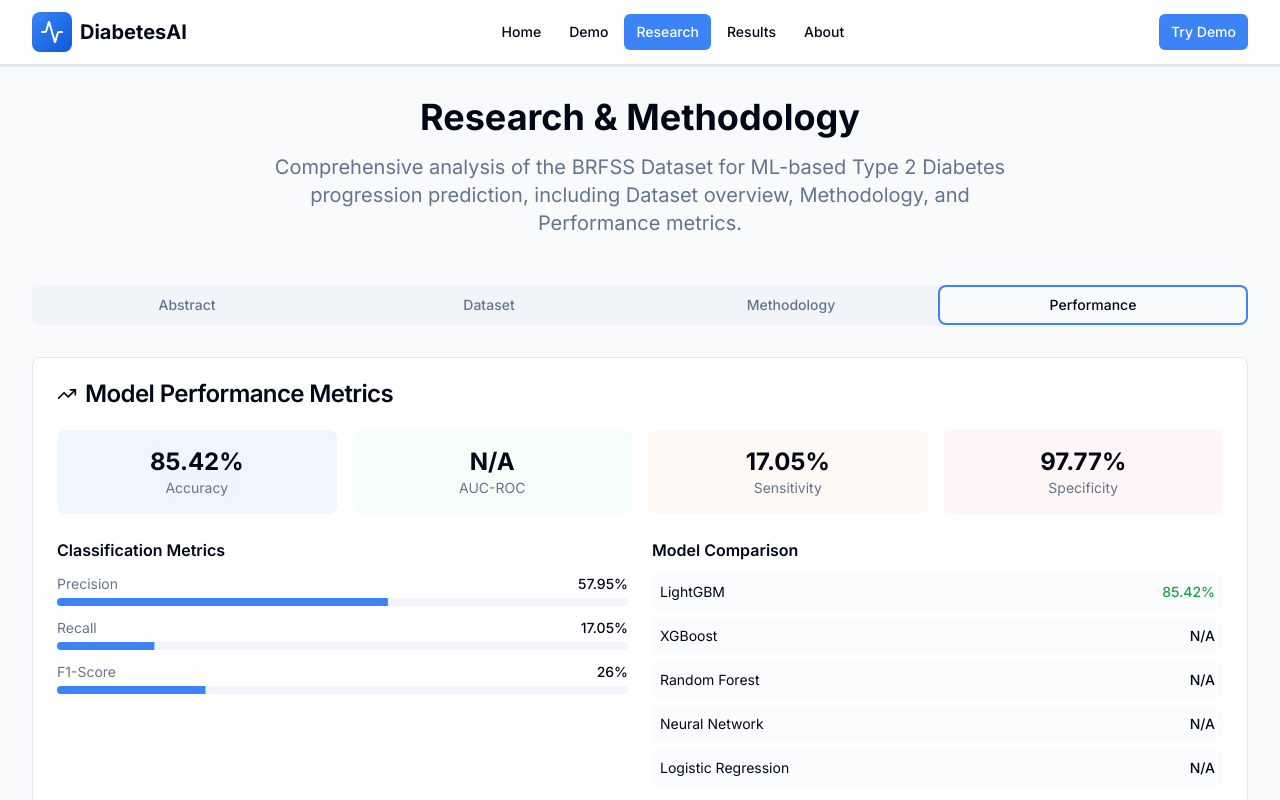
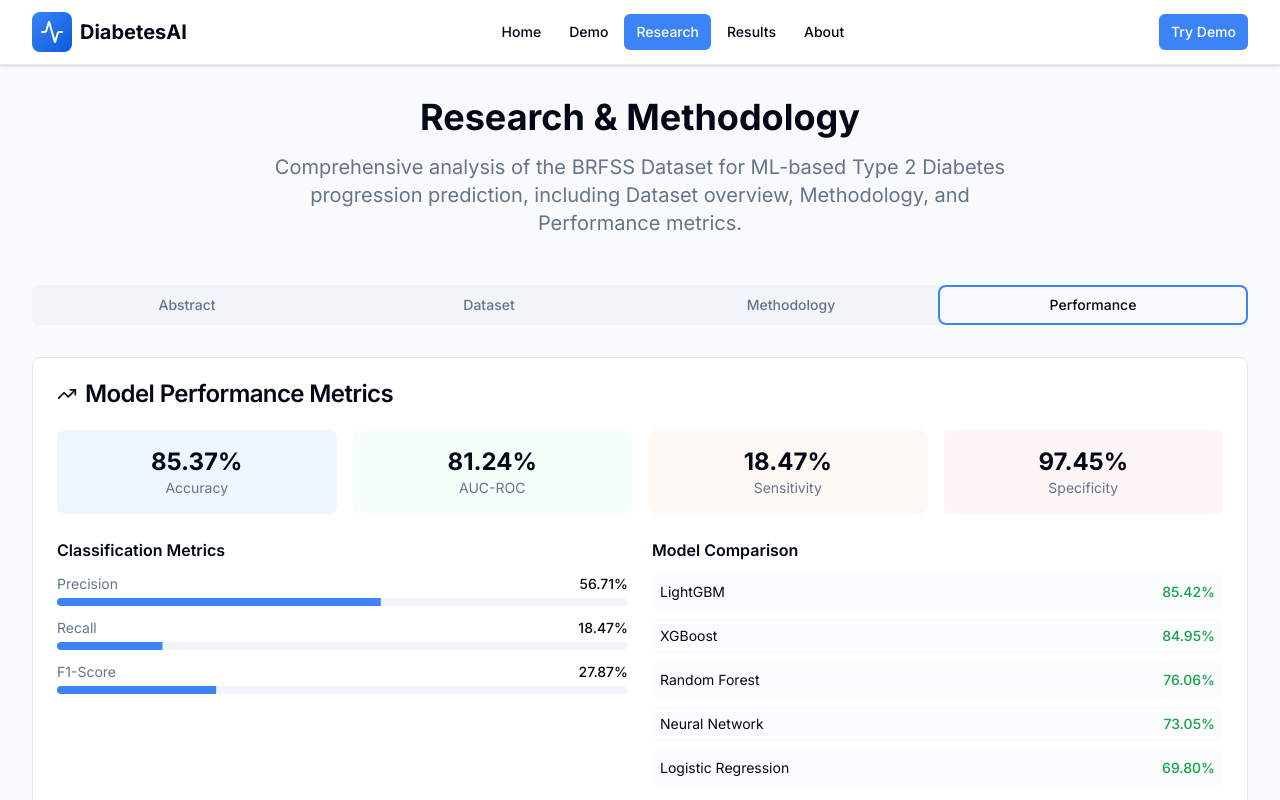
Before and after one commit to Venkat-Kolasani/type2diabetes-ai, a React (Vite) app: page /research in a window 1280 px wide. Both pictures are taken after a click on the tab "Performance". Shown: the top 800 px of the page. Built offline with nearby package versions, Linux system fonts and the light colour scheme.

Commit message:
Updated Research page and package-lock

```diff
--- a/src/pages/Research.tsx
+++ b/src/pages/Research.tsx
@@ -352,19 +352,19 @@ export default function Research() {
               <CardContent className="space-y-6">
                 <div className="grid grid-cols-1 md:grid-cols-2 lg:grid-cols-4 gap-4">
                   <div className="text-center p-4 bg-primary-light/20 rounded-lg">
-                    <div className="text-2xl font-bold text-foreground">85.42%</div>
+                    <div className="text-2xl font-bold text-foreground">85.37%</div>
                     <div className="text-sm text-muted-foreground">Accuracy</div>
                   </div>
                   <div className="text-center p-4 bg-success-light/20 rounded-lg">
-                    <div className="text-2xl font-bold text-foreground">N/A</div>
+                    <div className="text-2xl font-bold text-foreground">81.24%</div>
                     <div className="text-sm text-muted-foreground">AUC-ROC</div>
                   </div>
                   <div className="text-center p-4 bg-warning-light/20 rounded-lg">
-                    <div className="text-2xl font-bold text-foreground">17.05%</div>
+                    <div className="text-2xl font-bold text-foreground">18.47%</div>
                     <div className="text-sm text-muted-foreground">Sensitivity</div>
                   </div>
                   <div className="text-center p-4 bg-danger-light/20 rounded-lg">
-                    <div className="text-2xl font-bold text-foreground">97.77%</div>
+                    <div className="text-2xl font-bold text-foreground">97.45%</div>
                     <div className="text-sm text-muted-foreground">Specificity</div>
                   </div>
                 </div>
@@ -376,23 +376,23 @@ export default function Research() {
                       <div>
                         <div className="flex justify-between mb-1">
                           <span className="text-sm text-muted-foreground">Precision</span>
-                          <span className="text-sm font-medium">57.95%</span>
+                          <span className="text-sm font-medium">56.71%</span>
                         </div>
-                        <Progress value={57.95} className="h-2" />
+                        <Progress value={56.71} className="h-2" />
                       </div>
                       <div>
                         <div className="flex justify-between mb-1">
                           <span className="text-sm text-muted-foreground">Recall</span>
-                          <span className="text-sm font-medium">17.05%</span>
+                          <span className="text-sm font-medium">18.47%</span>
                         </div>
-                        <Progress value={17.05} className="h-2" />
+                        <Progress value={18.47} className="h-2" />
                       </div>
                       <div>
                         <div className="flex justify-between mb-1">
                           <span className="text-sm text-muted-foreground">F1-Score</span>
-                          <span className="text-sm font-medium">26%</span>
+                          <span className="text-sm font-medium">27.87%</span>
                         </div>
-                        <Progress value={26} className="h-2" />
+                        <Progress value={27.87} className="h-2" />
                       </div>
                     </div>
                   </div>
@@ -404,21 +404,22 @@ export default function Research() {
                         <span>LightGBM</span>
                         <span className="font-medium text-success">85.42%</span>
                       </div>
+
                       <div className="flex justify-between p-2 bg-muted/30 rounded">
                         <span>XGBoost</span>
-                        <span className="font-medium">N/A</span>
+                        <span className="font-medium text-success">84.95%</span>
                       </div>
                       <div className="flex justify-between p-2 bg-muted/30 rounded">
                         <span>Random Forest</span>
-                        <span className="font-medium">N/A</span>
+                        <span className="font-medium text-success">76.06%</span>
                       </div>
                       <div className="flex justify-between p-2 bg-muted/30 rounded">
                         <span>Neural Network</span>
-                        <span className="font-medium">N/A</span>
+                        <span className="font-medium text-success">73.05%</span>
                       </div>
                       <div className="flex justify-between p-2 bg-muted/30 rounded">
                         <span>Logistic Regression</span>
-                        <span className="font-medium">N/A</span>
+                        <span className="font-medium text-success">69.80%</span>
                       </div>
                     </div>
                   </div>
@@ -428,39 +429,39 @@ export default function Research() {
                   <h3 className="font-semibold mb-3">Feature Importance</h3>
                   <div className="space-y-2">
                     <div className="flex items-center space-x-3">
+                      <div className="w-24 text-sm text-muted-foreground">HbA1c</div>
+                      <div className="flex-1">
+                        <Progress value={80} className="h-3" />
+                      </div>
+                      <div className="w-12 text-sm font-medium text-right">80%</div>
+                    </div>
+                    <div className="flex items-center space-x-3">
+                      <div className="w-24 text-sm text-muted-foreground">Glucose</div>
+                      <div className="flex-1">
+                        <Progress value={75} className="h-3" />
+                      </div>
+                      <div className="w-12 text-sm font-medium text-right">75%</div>
+                    </div>
+                    <div className="flex items-center space-x-3">
                       <div className="w-24 text-sm text-muted-foreground">BMI</div>
                       <div className="flex-1">
-                        <Progress value={100} className="h-3" />
+                        <Progress value={70} className="h-3" />
                       </div>
-                      <div className="w-12 text-sm font-medium text-right">1.00</div>
+                      <div className="w-12 text-sm font-medium text-right">70%</div>
                     </div>
                     <div className="flex items-center space-x-3">
                       <div className="w-24 text-sm text-muted-foreground">Age</div>
                       <div className="flex-1">
-                        <Progress value={85} className="h-3" />
+                        <Progress value={65} className="h-3" />
                       </div>
-                      <div className="w-12 text-sm font-medium text-right">0.85</div>
+                      <div className="w-12 text-sm font-medium text-right">65%</div>
                     </div>
                     <div className="flex items-center space-x-3">
-                      <div className="w-24 text-sm text-muted-foreground">Activity Level</div>
+                      <div className="w-24 text-sm text-muted-foreground">Family History</div>
                       <div className="flex-1">
-                        <Progress value={72} className="h-3" />
+                        <Progress value={60} className="h-3" />
                       </div>
-                      <div className="w-12 text-sm font-medium text-right">0.72</div>
-                    </div>
-                    <div className="flex items-center space-x-3">
-                      <div className="w-24 text-sm text-muted-foreground">Blood Pressure</div>
-                      <div className="flex-1">
-                        <Progress value={68} className="h-3" />
-                      </div>
-                      <div className="w-12 text-sm font-medium text-right">0.68</div>
-                    </div>
-                    <div className="flex items-center space-x-3">
-                      <div className="w-24 text-sm text-muted-foreground">Smoking</div>
-                      <div className="flex-1">
-                        <Progress value={55} className="h-3" />
-                      </div>
-                      <div className="w-12 text-sm font-medium text-right">0.55</div>
+                      <div className="w-12 text-sm font-medium text-right">60%</div>
                     </div>
                   </div>
                 </div>
```
Also changed, not shown: 1 other file (tests, documents, lock files or other folders).
